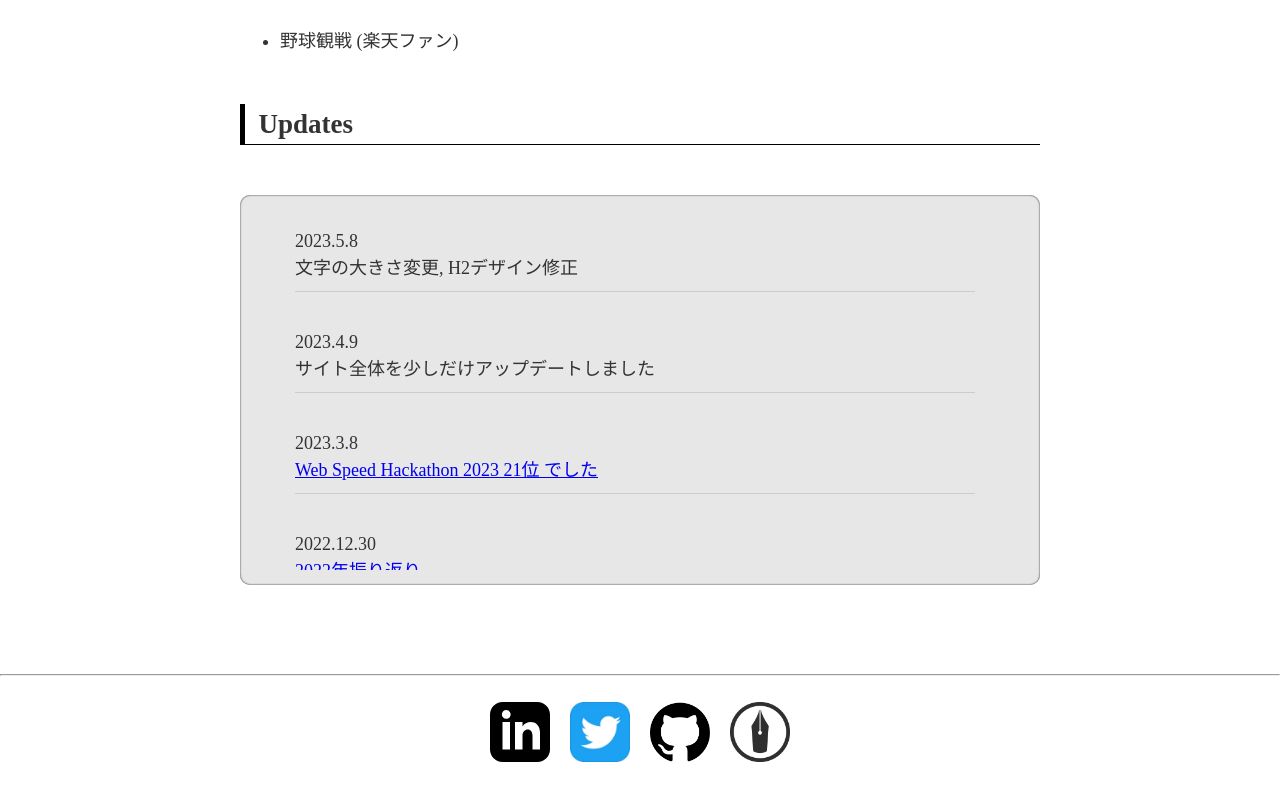
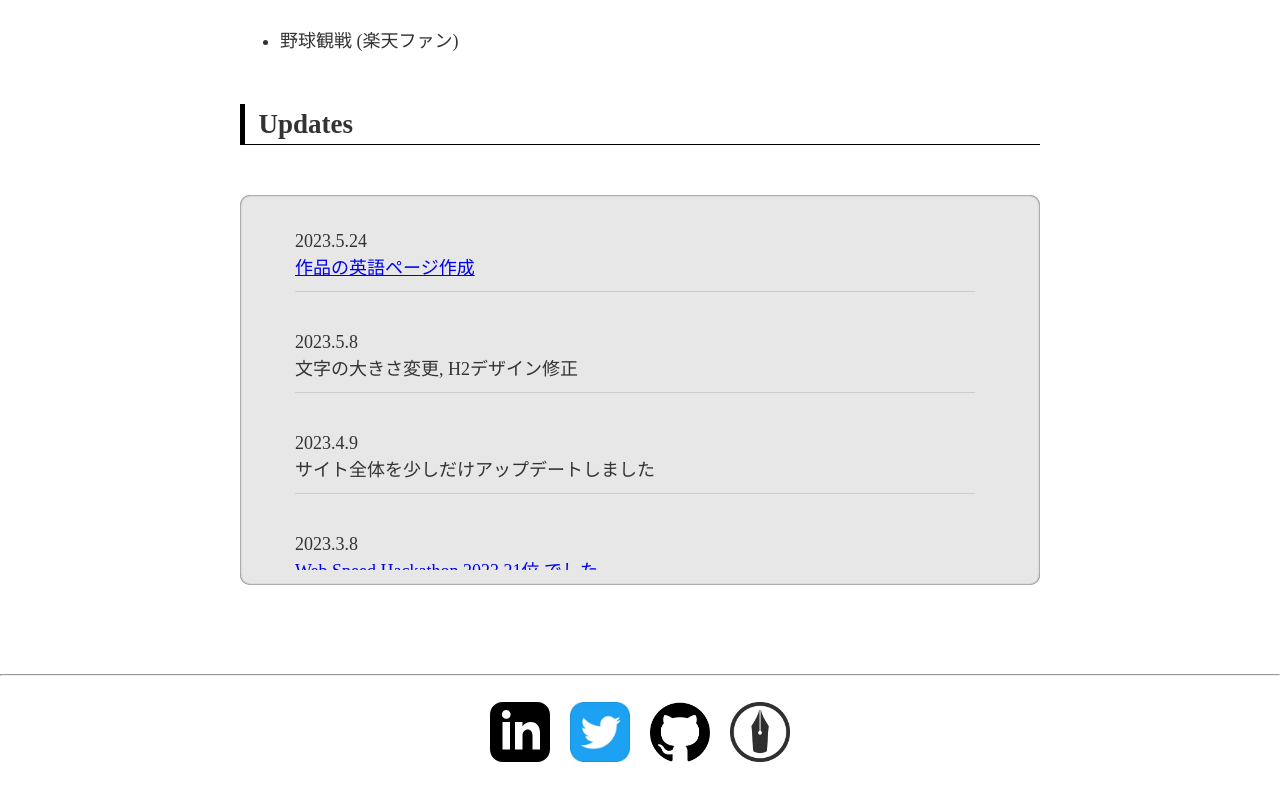
Before and after one commit to Baplisca/NextJS-Portfolio, a Next.js app: page / in a window 1280 px wide. Shown: the part 2691-3491 px from the top of the page. Built offline with nearby package versions, Linux system fonts and the light colour scheme; a web font is replaced by a local one.

Commit message:
update UpdateContent.tsx

```diff
--- a/src/organisms/UpdateContent.tsx
+++ b/src/organisms/UpdateContent.tsx
@@ -10,6 +10,28 @@ interface IUpdateItem {
 }
 
 const updateItems: IUpdateItem[] = [
+  {
+    value: (
+      <a
+        href="https://baplisca.onrender.com/work_en/"
+        rel="noreferrer noopener"
+        target="_blank"
+      >
+        作品の英語ページ作成
+      </a>
+    ),
+    date: "2023.5.24",
+    value_en: (
+      <a
+        href="https://baplisca.onrender.com/work_en/"
+        rel="noreferrer noopener"
+        target="_blank"
+      >
+        作品の英語ページ作成
+      </a>
+    ),
+    date_en: "2023-5-24",
+  },
   {
     value: "文字の大きさ変更, H2デザイン修正",
     date: "2023.5.8",
```
